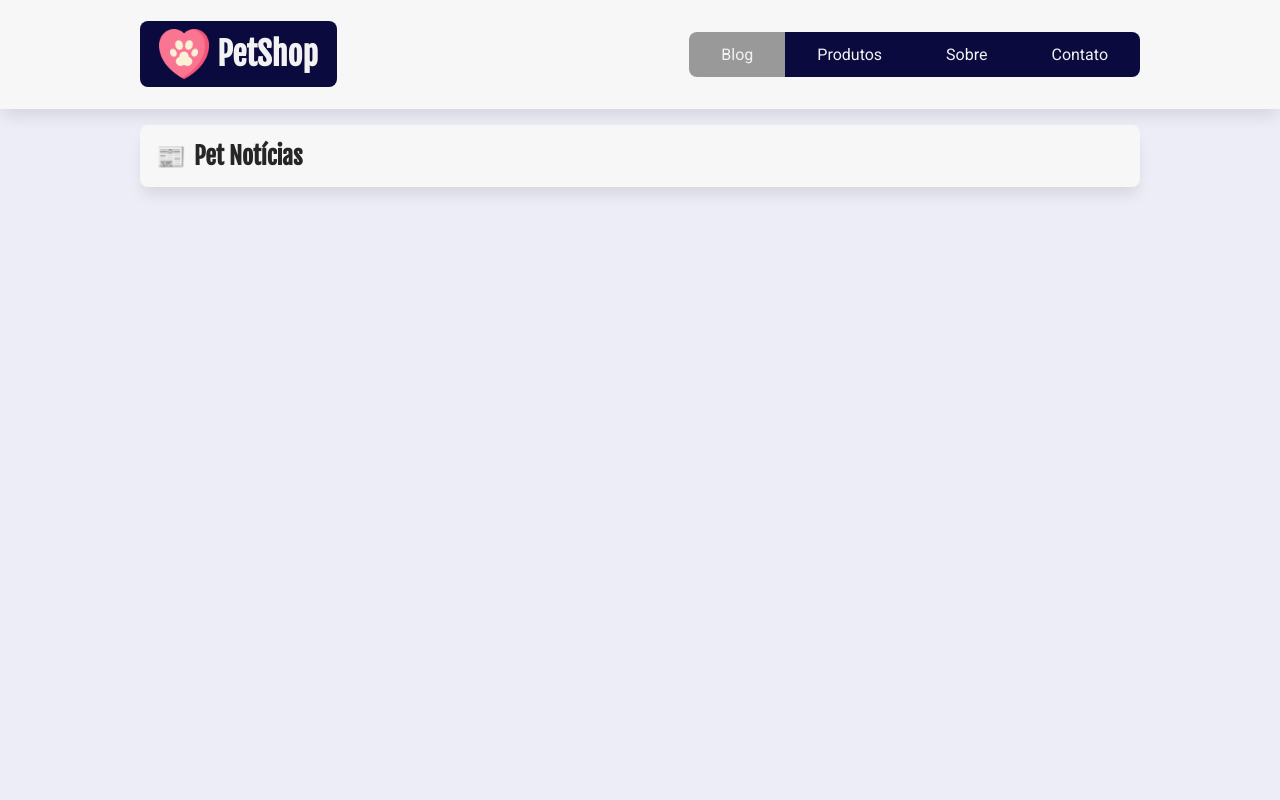
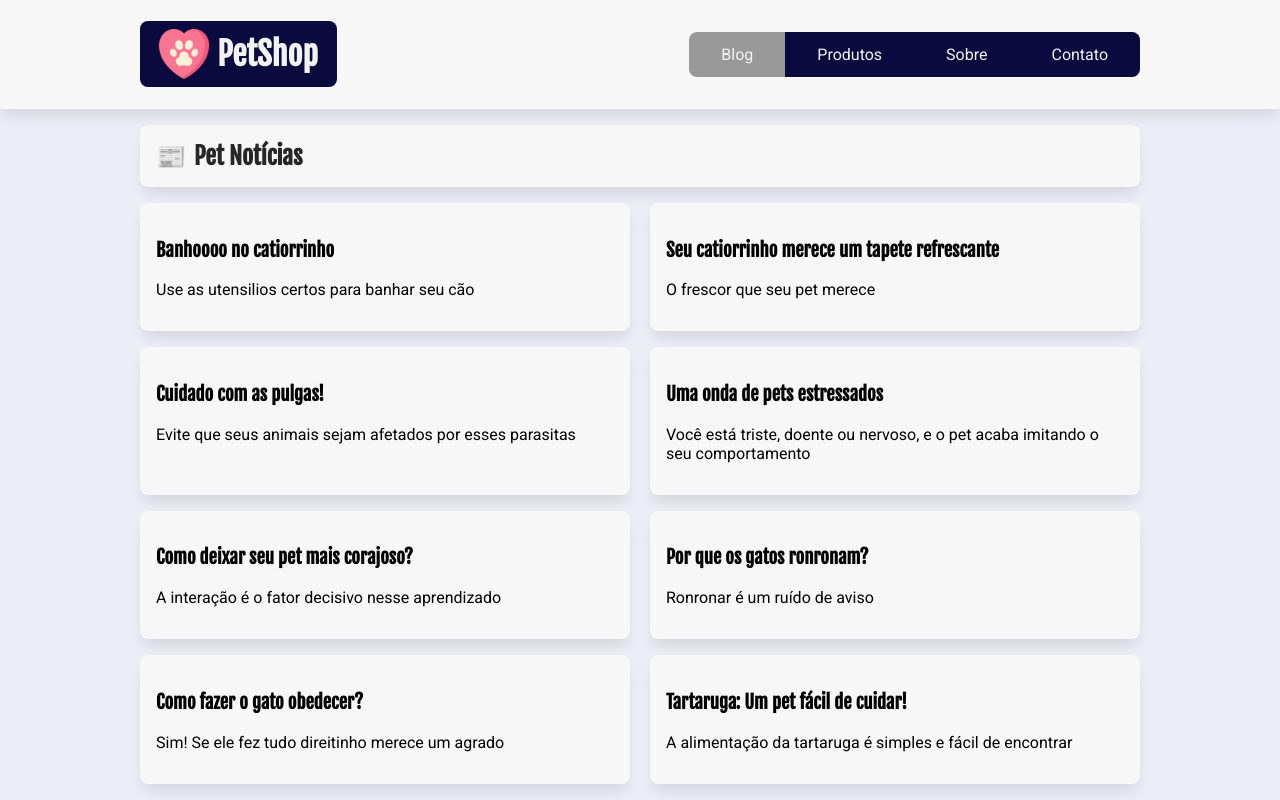
Before and after one commit to msakal/petshop, a React (Create React App) app: page / in a window 1280 px wide. Built offline with nearby package versions, Linux system fonts and the light colour scheme; data requests are answered from the project's data file.

Commit message:
acesso API

```diff
--- a/src/components/ListaPosts/ListaPosts.jsx
+++ b/src/components/ListaPosts/ListaPosts.jsx
@@ -1,28 +1,48 @@
+/* Quando a função começa com 'useXXX' conhecida -> Hooks do React */
+import { useState, useEffect } from "react";
+
 import servidorApi from "../../api/servidor-api";
 import estilos from "./ListaPosts.module.css";
 import Artigo from "../Artigo";
 
 const ListaPosts = () => {
+  /* Iniciamos o state do componente com um array vazio, para posteriormente "preenche-lo" com os dados da API.
+  Esta atribuição será feita com auxilio do setPosts. */
+  const [posts, setPosts] = useState([]);
+
   // console.log(servidorApi);
   /* Escluido o array com os post interno para mudarmos a chamada para recuperar as informações da API */
   /* Temporário, para não dar erro na página inicial (array vazio) */
   const postsTemp = [];
 
-  const getPosts = async () => {
+  /* Sobre o useEffect.:
+  Este hook visa permitir um maior controle sobre *efeitos colaterais* na execução do componente.
+
+  Recebe dois parâmetros:
+  1) função callback com o que será executado.
+  2) lista de dependências qie indicarão ao useEffect quando ele deverá funcionar
+
+  -Se não passar a lista (ou seja, se deixar sem []), useEffect executará toda vez que o componente for renderizado. Portanto,
+  o callback se torna um loop infinito.
+  -Se passar a lista vazia (ou seja, se deixar [] vazio), useEffect executará somente no momento que o componente é rendeizado
+  a primeira vez evitando o loop infinito do callback.
+  */
+  useEffect(() => {
+    async function getPosts() {
       try {
         const resposta = await fetch(`${servidorApi}/posts`);
         const dados = await resposta.json();
-      console.log(dados);
+        setPosts(dados);
       } catch (error) {
         console.log("Deu ruim " + error.message);
       }
-  };
-
+    }
     getPosts();
+  }, []);
 
   return (
     <div className={estilos.lista_posts}>
-      {postsTemp.map(({ id, titulo, subtitulo }) => (
+      {posts.map(({ id, titulo, subtitulo }) => (
         <Artigo key={id} titulo={titulo} subtitulo={subtitulo}></Artigo>
       ))}
     </div>
```
Lines whose indentation alone changed are shown as unchanged.
